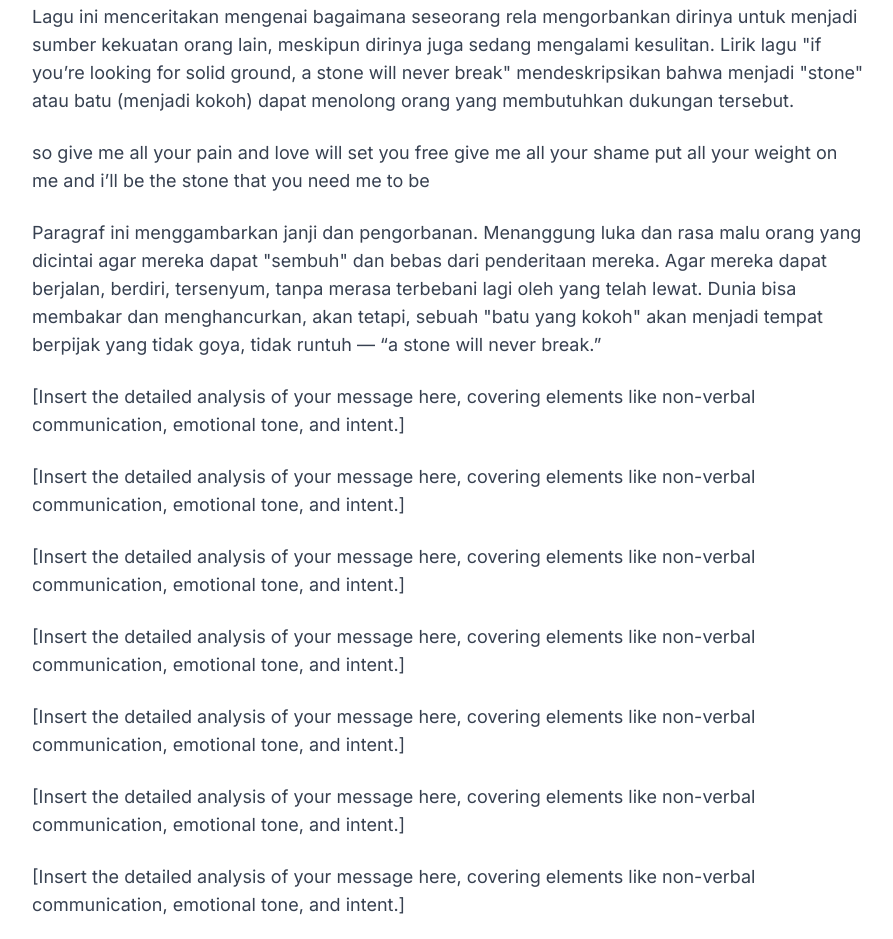
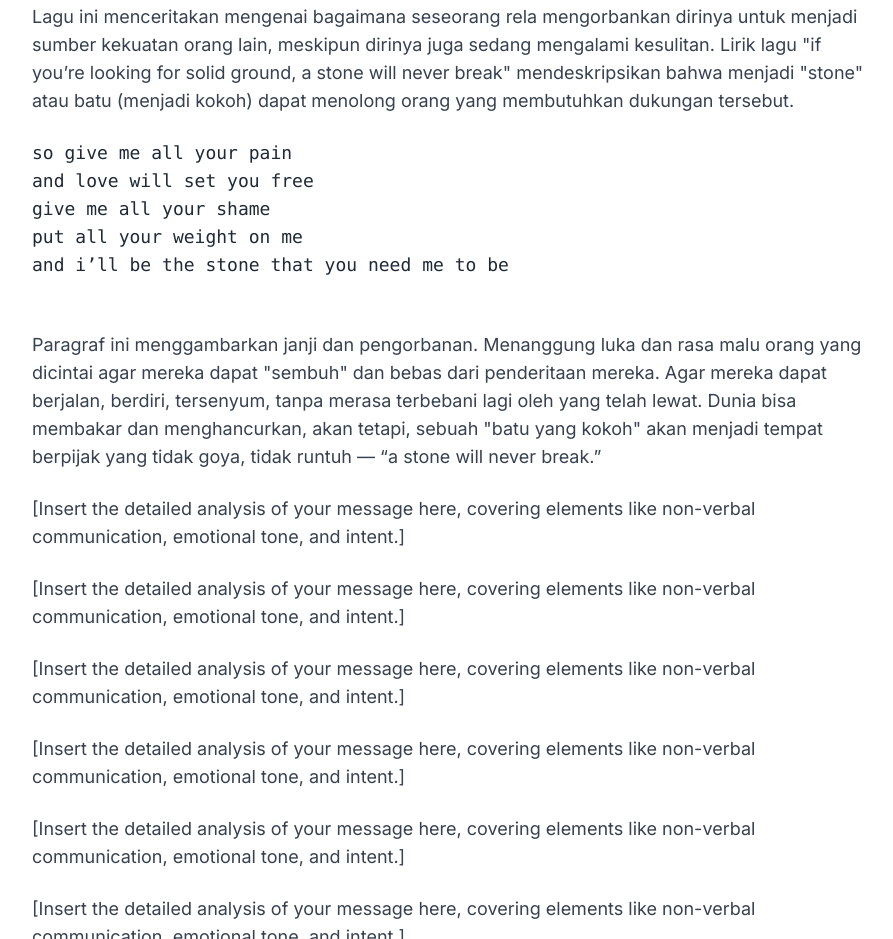
Before and after one commit to tepchu/Kominter2025, a plain HTML site: page project2.html in a window 1280 px wide. Shown: the part 1528-2467 px from the top of the page, without its empty margins (192-1085 px from the left). Drawn offline with nearby package versions, Linux system fonts and the light colour scheme.

Commit message:
update: edit text

```diff
--- a/project2.html
+++ b/project2.html
@@ -68,13 +68,13 @@
                     Lagu ini menceritakan mengenai bagaimana seseorang rela mengorbankan dirinya untuk menjadi sumber kekuatan orang lain, meskipun dirinya juga sedang mengalami kesulitan.
                     Lirik lagu "if you’re looking for solid ground, a stone will never break" mendeskripsikan bahwa menjadi "stone" atau batu (menjadi kokoh) dapat menolong orang yang membutuhkan dukungan tersebut.
                 </p>
-                <p>
-                    so give me all your pain
-                    and love will set you free
-                    give me all your shame
-                    put all your weight on me
-                    and i’ll be the stone that you need me to be
-                </p>
+                <pre class="text-gray-800 text-lg font-mono whitespace-pre-wrap">
+so give me all your pain
+and love will set you free
+give me all your shame
+put all your weight on me
+and i’ll be the stone that you need me to be
+                </pre>
                 <p>
                     Paragraf ini menggambarkan janji dan pengorbanan. Menanggung luka dan rasa malu orang yang dicintai agar mereka dapat "sembuh" dan bebas dari penderitaan mereka.
                     Agar mereka dapat berjalan, berdiri, tersenyum, tanpa merasa terbebani lagi oleh yang telah lewat. Dunia bisa membakar dan menghancurkan, akan tetapi, sebuah "batu yang kokoh" akan menjadi tempat berpijak yang tidak goya, tidak runtuh — “a stone will never break.”
```
